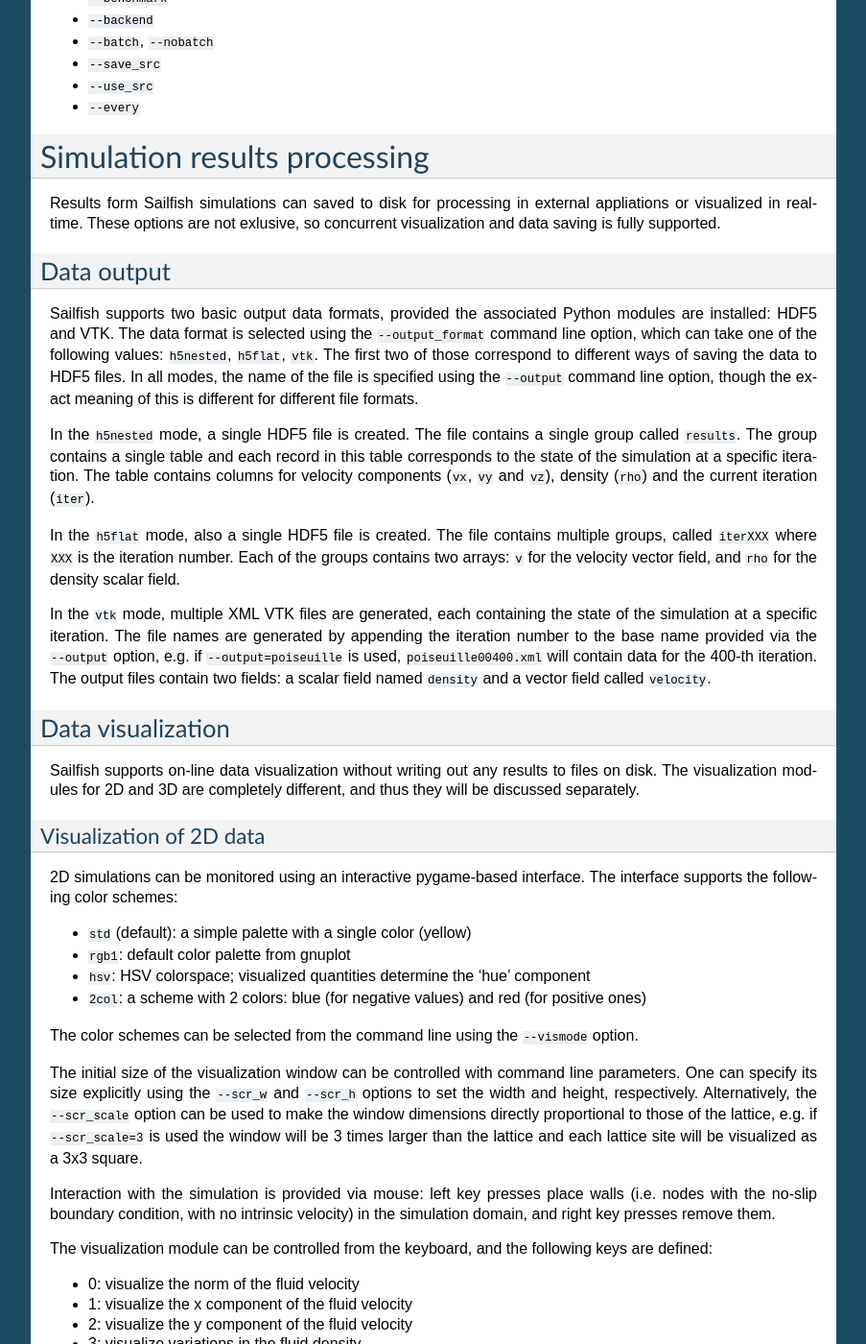
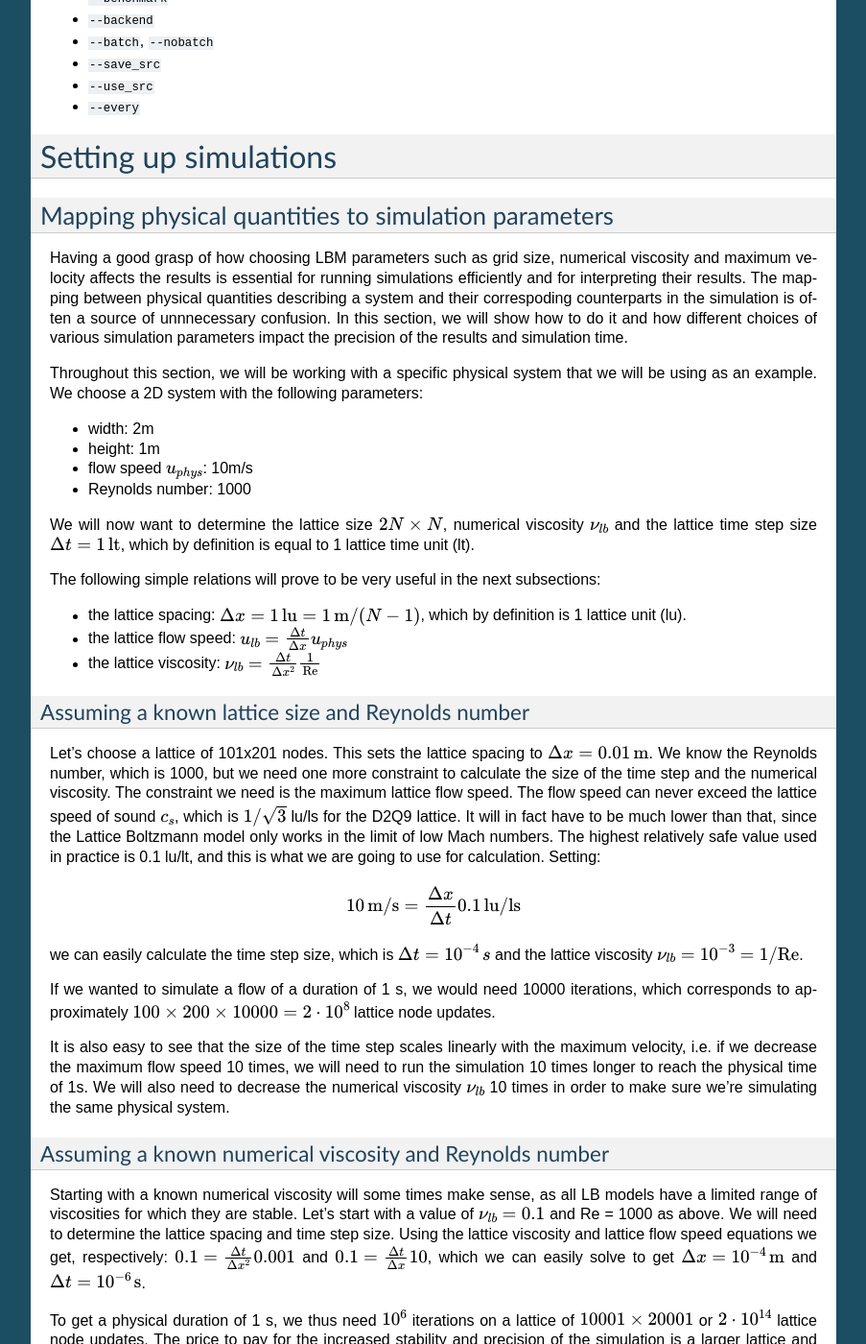
Before and after one commit to sailfish-team/sailfish, a Sphinx documentation site: the page built from doc/main.rst, in a window 1280 px wide and 1400 px high, scrolled down 2976 px. Shown: the whole window at 96% size, without its empty margins (198-1101 px from the left). Built offline with Sphinx 7.4.7, drawn with Linux system fonts in a browser that asks for light colours; formulas are drawn with MathJax 3; some of the changed text lies outside the part shown.

Commit message:
Add a few paragraphs about converting between LB and physical values.

```diff
--- a/doc/main.rst
+++ b/doc/main.rst
@@ -179,6 +179,84 @@ TODO: Document the following options
 * ``--save_src``
 * ``--use_src``
 * ``--every``
+
+Setting up simulations
+======================
+
+Mapping physical quantities to simulation parameters
+----------------------------------------------------
+
+Having a good grasp of how choosing LBM parameters such as grid size, numerical
+viscosity and maximum velocity affects the results is essential for running simulations
+efficiently and for interpreting their results.  The mapping between physical quantities
+describing a system and their correspoding counterparts in the simulation is often
+a source of unnnecessary confusion.  In this section, we will show how to do it and
+how different choices of various simulation parameters impact the precision of the
+results and simulation time.
+
+Throughout this section, we will be working with a specific physical system that
+we will be using as an example.  We choose a 2D system with the following parameters:
+
+* width: 2m
+* height: 1m
+* flow speed :math:`u_{phys}`: 10m/s
+* Reynolds number: 1000
+
+We will now want to determine the lattice size :math:`2N \times N`,
+numerical viscosity :math:`\nu_{lb}` and the lattice time step size
+:math:`\Delta t = 1 \,\mathrm{lt}`, which by definition is equal to 1 lattice time unit (lt).
+
+The following simple relations will prove to be very useful in the next subsections:
+
+* the lattice spacing: :math:`\Delta x = 1 \,\mathrm{lu} = 1 \,\mathrm{m} / (N-1)`, which by definition is 1 lattice unit (lu).
+* the lattice flow speed: :math:`u_{lb} = \frac{\Delta t}{\Delta x} u_{phys}`
+* the lattice viscosity: :math:`\nu_{lb} = \frac{\Delta t}{\Delta x^2} \frac{1}{\mathrm{Re}}`
+
+Assuming a known lattice size and Reynolds number
+^^^^^^^^^^^^^^^^^^^^^^^^^^^^^^^^^^^^^^^^^^^^^^^^^
+Let's choose a lattice of 101x201 nodes.  This sets the lattice
+spacing to :math:`\Delta x = 0.01 \,\mathrm{m}`.  We know the Reynolds number, which is 1000, but
+we need one more constraint to calculate the size of the time step and the numerical
+viscosity.  The constraint we need is the maximum lattice flow speed.  The flow speed
+can never exceed the lattice speed of sound :math:`c_s`, which is :math:`1/\sqrt{3}` lu/ls
+for the D2Q9 lattice.  It will in fact have to be much lower than that, since the
+Lattice Boltzmann model only works in the limit of low Mach numbers.  The highest
+relatively safe value used in practice is 0.1 lu/lt, and this is what we are going
+to use for calculation.  Setting:
+
+.. math:: 10 \,\mathrm{m/s} = \frac{\Delta x}{\Delta t} 0.1 \,\mathrm{lu/ls}
+
+we can easily calculate the time step size, which is :math:`\Delta t = 10^{-4} \,s`
+and the lattice viscosity :math:`\nu_{lb} = 10^{-3} = 1/\mathrm{Re}`.
+
+If we wanted to simulate a flow of a duration of 1 s, we would need 10000 iterations,
+which corresponds to approximately
+:math:`100 \times 200 \times 10000 = 2 \cdot 10^{8}` lattice node updates.
+
+It is also easy to see that the size of the time step scales linearly with the maximum
+velocity, i.e. if we decrease the maximum flow speed 10 times, we will need to run the
+simulation 10 times longer to reach the physical time of 1s.  We will also need to decrease
+the numerical viscosity :math:`\nu_{lb}` 10 times in order to make sure we're simulating the same
+physical system.
+
+Assuming a known numerical viscosity and Reynolds number
+^^^^^^^^^^^^^^^^^^^^^^^^^^^^^^^^^^^^^^^^^^^^^^^^^^^^^^^^
+Starting with a known numerical viscosity will some times make sense, as all
+LB models have a limited range of viscosities for which they are stable.  Let's start
+with a value of :math:`\nu_{lb} = 0.1` and Re = 1000 as above.  We will need to determine
+the lattice spacing and time step size.  Using the lattice viscosity and lattice flow
+speed equations we get, respectively: :math:`0.1 = \frac{\Delta t}{\Delta x^2} 0.001`
+and :math:`0.1 = \frac{\Delta t}{\Delta x} 10`, which we can easily solve to get
+:math:`\Delta x = 10^{-4} \,\mathrm{m}` and :math:`\Delta t = 10^{-6} \,\mathrm{s}`.
+
+To get a physical duration of 1 s, we thus need :math:`10^6` iterations on a lattice of
+:math:`10001 \times 20001` or :math:`2 \cdot 10^{14}` lattice node updates.  The price
+to pay for the increased stability and precision of the simulation is a larger lattice
+and much longer simulation time.
+
+By decreasing the viscosity by a factor of 10, we could increase both the step size
+and the time step size by a factor of 10, and thus cut the overall simulation time
+by a factor of :math:`10^3` (or :math:`10^4` for 3D simulations).
 
 Simulation results processing
 =============================
```
